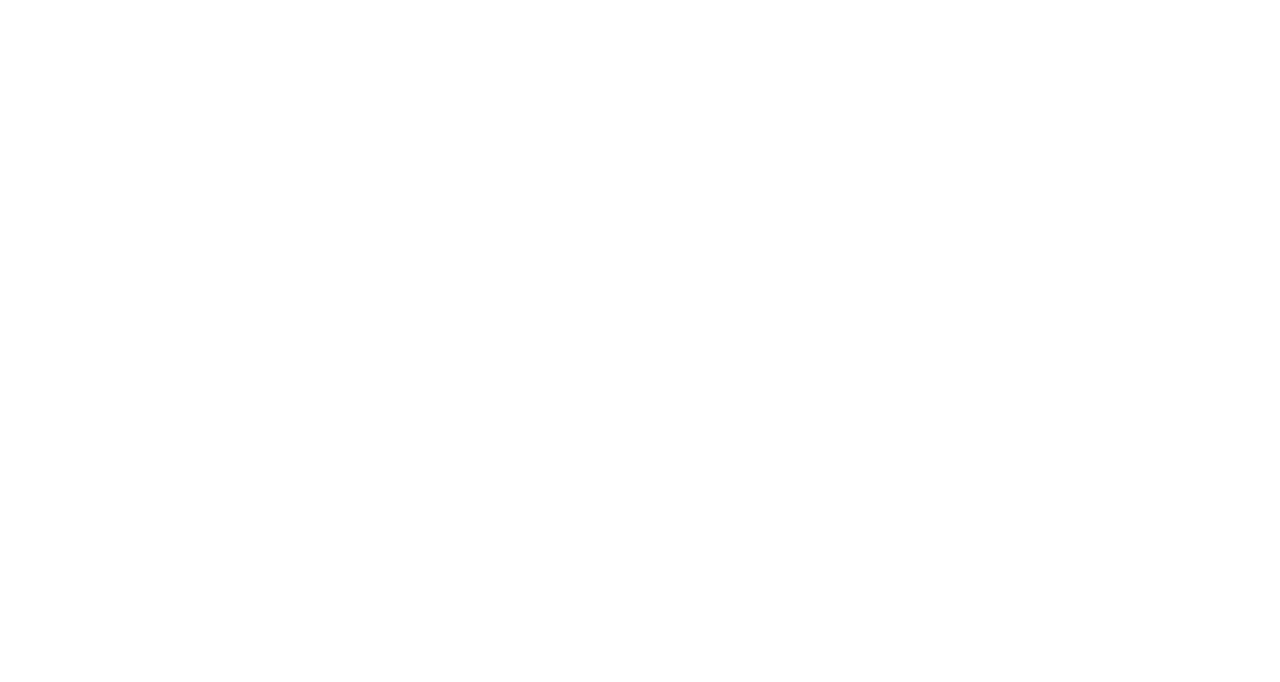
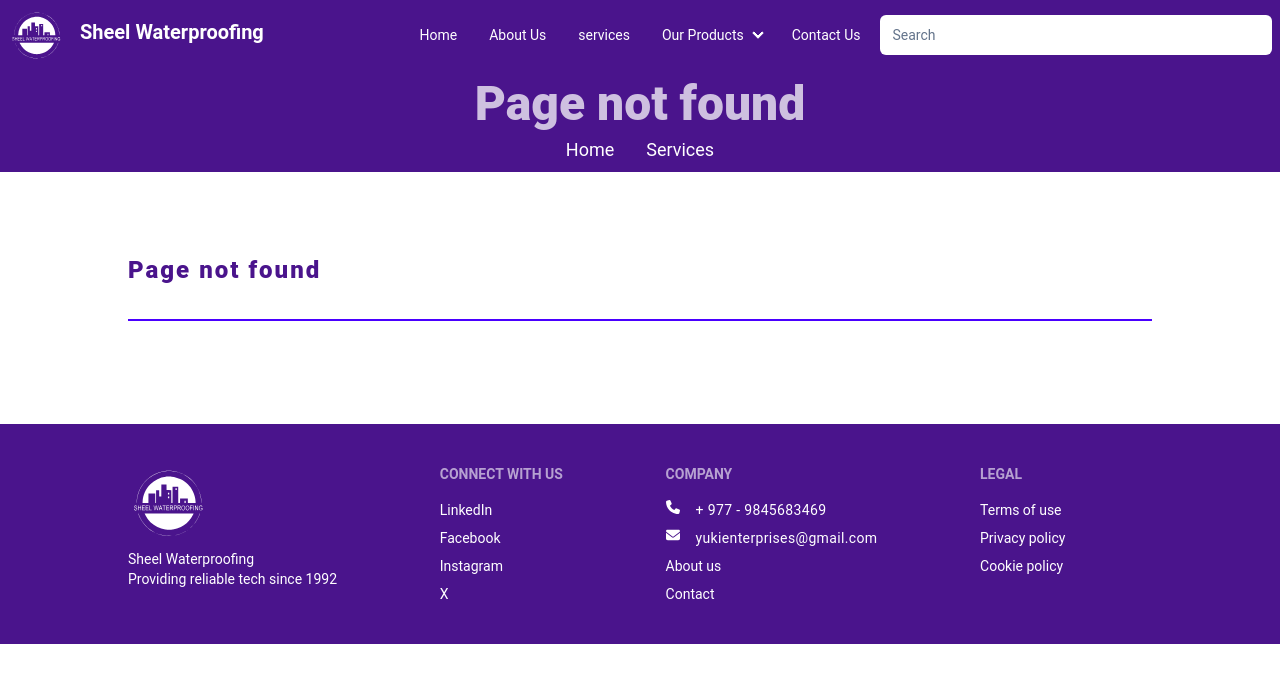
Before and after one commit to romanpoudel/sheel_react, a React (Vite) app: page /geomembranes in a window 1280 px wide. Before the commit this address had no page. Shown: the top 682 px of the page. Built offline with nearby package versions, Linux system fonts and the light colour scheme.

Commit message:
Add: Page not found

```diff
--- a/src/components/elements/Navbar/Navbar.tsx
+++ b/src/components/elements/Navbar/Navbar.tsx
@@ -1,5 +1,6 @@
 
 import { Link } from "react-router-dom"
+
 
 const Navbar = () => {
   return (
@@ -16,11 +17,13 @@ const Navbar = () => {
             <Link to="/">Home</Link>
           </li>
           <li>
-            <Link to="/about">About</Link>
+            <Link to="/">About</Link>
           </li>
           <li>
-            <Link to="/contactus">Contact Us</Link>
+            <Link to="/">Contact Us</Link>
           </li>
+
+
 
           <li>
             <details>
--- a/src/components/elements/Navbar/NavbarOld.tsx
+++ b/src/components/elements/Navbar/NavbarOld.tsx
@@ -1,5 +1,6 @@
 import { Input } from '@/components/ui/input';
 import { useState } from 'react';
+import { Link } from 'react-router-dom';
 
 function NavbarOld() {
   const [isDropdownOpen, setIsDropdownOpen] = useState(false);
@@ -110,16 +111,21 @@ function NavbarOld() {
         {/* Large screen navbar */}
         <div className="navbar-center hidden lg:flex z-20">
           <ul className="menu menu-horizontal px-1">
-            {/* Nav links */}
-            <li className="navbar-item cursor-pointer" data-page="./pages/index_content.html">
-              <a>Home</a>
+            <li>
+              <Link to="/">Home</Link>
             </li>
-            {/* Other nav links */}
+            <li>
+              <Link to="/about">About Us</Link>
+            </li>
+            <li>
+              <Link to="/">services</Link>
+            </li>
+
             {/* Products */}
             <li>
               <details>
                 <summary className="navbar-item cursor-pointer" data-page="./pages/products.html">
-                  Our Products
+                  <Link to="/products">Our Products</Link>
                 </summary>
                 <ul className="p-2 bg-purple-900" style={{ margin: 0 }}>
                   {/* Nested details */}
@@ -128,8 +134,8 @@ function NavbarOld() {
                       Crystallizing
                     </summary>
                     <ul className="p-2 nested-list" >
-                      <li className="navbar-item cursor-pointer" data-page="./pages/vista_crystal_plus.html">
-                        <a>Vista Crystal plus</a>
+                      <li>
+                        <Link to="/">hari</Link>
                       </li>
                       {/* Other items */}
                     </ul>
@@ -149,20 +155,12 @@ function NavbarOld() {
           </ul>
         </div>
 
-        {/* Navbar end section */}
         <div className="navbar-end flex gap-4">
-          {/* Search input */}
           <Input
             type="text"
             id="searchInput"
             placeholder="Search"
           />
-          {/* Drawer button */}
-          <div className="drawer-content ">
-            <label htmlFor="my-drawer" className="drawer-button cursor-pointer text-2xl pr-8">
-              <i className="ri-information-fill"></i>
-            </label>
-          </div>
         </div>
       </div>
     </nav>
--- /dev/null
+++ b/src/components/elements/PageNotFound/PageNotFound.tsx
@@ -0,0 +1,11 @@
+import TitleBar from '../TitleBar/TitleBar'
+
+const PageNotFound = () => {
+  return (
+    <>
+            <TitleBar title="Page not found" />
+        </>
+  )
+}
+
+export default PageNotFound
--- /dev/null
+++ b/src/components/elements/SheetMembranes/SheetMembranes.tsx
@@ -0,0 +1,9 @@
+import PageNotFound from '../PageNotFound/PageNotFound'
+
+const SheetMembranes = () => {
+  return (
+    <PageNotFound/>
+  )
+}
+
+export default SheetMembranes
--- a/src/components/layouts/MainLayout/MainLayout.tsx
+++ b/src/components/layouts/MainLayout/MainLayout.tsx
@@ -1,12 +1,11 @@
 import Footer from "@/components/elements/Footer/Footer"
-import Navbar from "@/components/elements/Navbar/Navbar"
 import NavbarOld from "@/components/elements/Navbar/NavbarOld"
 import { Outlet } from "react-router-dom"
 
 const MainLayout = () => {
     return (
         <>
-            <Navbar/>
+            <NavbarOld/>
             <Outlet />
             <Footer />
 
--- /dev/null
+++ b/src/containers/Geomembranes/Geomembranes.tsx
@@ -0,0 +1,11 @@
+import PageNotFound from '@/components/elements/PageNotFound/PageNotFound'
+
+const Geomembranes = () => {
+    return (
+        <>
+            <PageNotFound/>
+        </>
+    )
+}
+
+export default Geomembranes
--- a/src/containers/Home/Home.tsx
+++ b/src/containers/Home/Home.tsx
@@ -3,7 +3,6 @@ import ImageWithContentLeft from '@/components/elements/ImageWithContent/ImageWi
 import { Carousel } from '@/components/elements/Carousel/Carousel';
 import CardBasic from '@/components/elements/Card/CardBasic';
 import Services from '../Services/Services';
-import Products from '../Products/Products';
 const Home = () => {
   return (
     <>
--- /dev/null
+++ b/src/containers/VistaSuperplastHs/VistaSuperplastHs.tsx
@@ -0,0 +1,11 @@
+import TitleBar from "@/components/elements/TitleBar/TitleBar"
+
+const VistaSuperPlastHs = () => {
+    return (
+        <>
+            <TitleBar title="Page not found" />
+        </>
+    )
+}
+
+export default VistaSuperPlastHs
--- a/tailwind.config.js
+++ b/tailwind.config.js
@@ -1,5 +1,6 @@
 /** @type {import('tailwindcss').Config} */
-module.exports = {
+const withMT = require("@material-tailwind/react/utils/withMT");
+module.exports = withMT({
   darkMode: ["class"],
   content: [
     './pages/**/*.{ts,tsx}',
@@ -77,4 +78,4 @@ module.exports = {
   require("daisyui")
 ],
 
-}
+})
```
Also changed, not shown: package.json (+6 -1 lines), src/routes/publicRoutes.tsx (+29 -12 lines), 1 other file (tests, documents, lock files or other folders).
